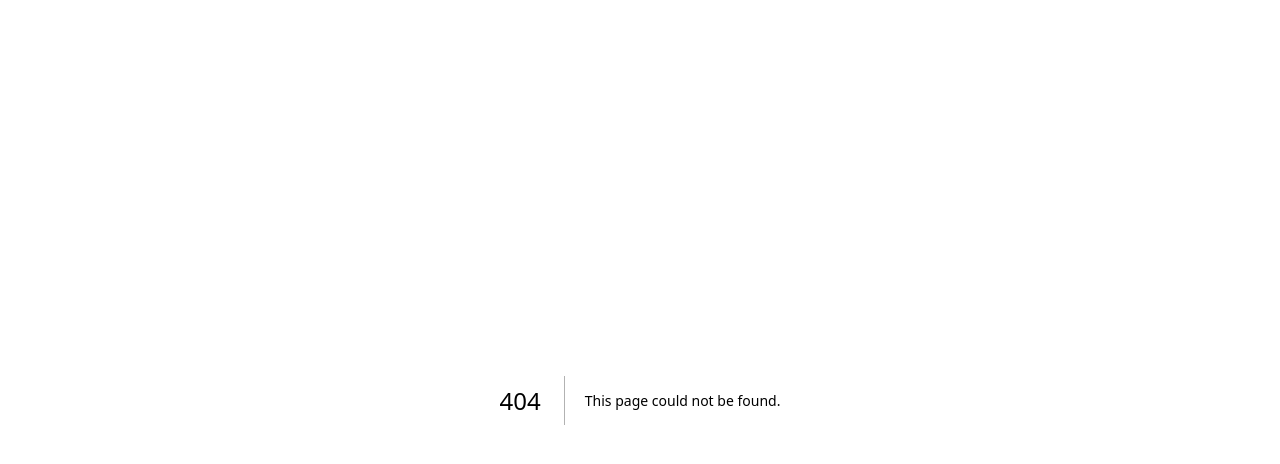
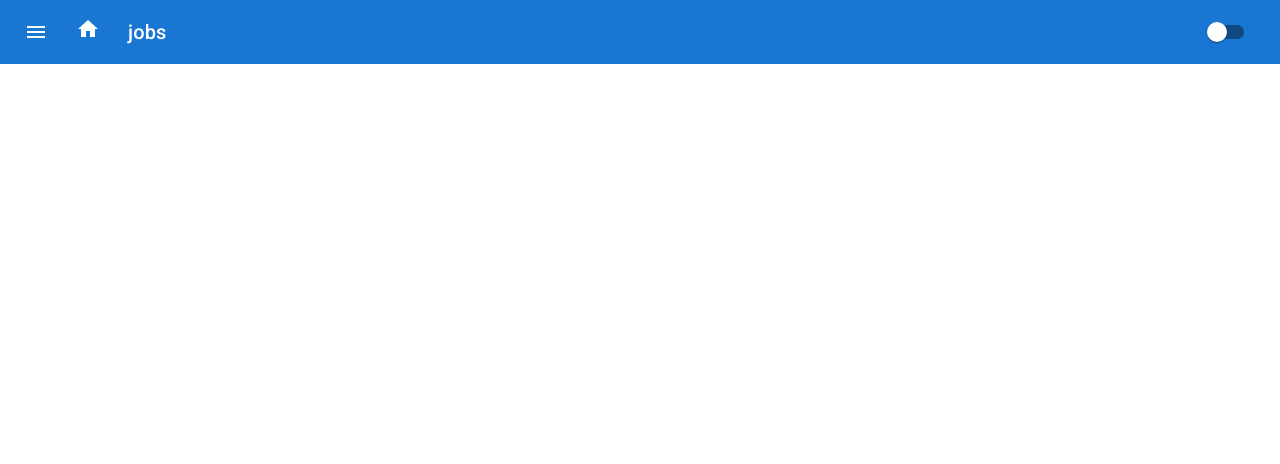
Before and after one commit to FullstackErik/u07-nextjs-jobchaser, a Next.js app: page /jobs in a window 1280 px wide. Before the commit this address had no page. Shown: the top 464 px of the page. Built offline with nearby package versions, Linux system fonts and the light colour scheme.

Commit message:
starting to migrate from react

```diff
--- /dev/null
+++ b/src/app/_components/ButtonAppBar.tsx
@@ -0,0 +1,41 @@
+"use client"
+import * as React from 'react';
+import AppBar from '@mui/material/AppBar';
+import Box from '@mui/material/Box';
+import Toolbar from '@mui/material/Toolbar';
+import Typography from '@mui/material/Typography';
+import SwitchBtn from './ThemeToggler';
+import PositionedMenu from './MenuDropDown';
+import HomeIcon from '@mui/icons-material/Home';
+import { IconButton } from '@mui/material';
+import Link from 'next/link';
+import { usePathname } from 'next/navigation';
+
+export default function ButtonAppBar({children}: {children: string}) {
+  // const pathname = usePathname() || "home";
+  return (
+    <Box sx={{ flexGrow: 1 }}>
+      <AppBar position="static">
+        <Toolbar>
+          <PositionedMenu/>
+          {children !== "home" ?
+          <IconButton
+            size="large"
+            edge="start"
+            color="inherit"
+            aria-label="menu"
+            sx={{ mr: 2 }}
+          >
+          <Link href="/"><HomeIcon/></Link>
+          </IconButton> : null}
+          <Typography variant="h6" component="div" sx={{ flexGrow: 1 }}>
+            {/* kanske ska vara children? ska visa olika beroende på vilken page man är på */}
+            {children}
+          </Typography>
+          {/* fixa så knappen syns när togglad. (kanske löser sig med dark mode) */}
+          <SwitchBtn/>
+        </Toolbar>
+      </AppBar>
+    </Box>
+  );
+}
--- /dev/null
+++ b/src/app/_components/MenuDropDown.tsx
@@ -0,0 +1,56 @@
+"use client";
+import Menu from '@mui/material/Menu';
+import MenuItem from '@mui/material/MenuItem';
+import { useState } from 'react';
+import IconButton from '@mui/material/IconButton';
+import MenuIcon from '@mui/icons-material/Menu';
+import Link from 'next/link';
+
+export default function PositionedMenu() {
+    const [anchorEl, setAnchorEl] = useState<null | HTMLElement>(null);
+    const open = Boolean(anchorEl);
+    const handleClick = (event: React.MouseEvent<HTMLElement>) => {
+        setAnchorEl(event.currentTarget);
+    };
+    const handleClose = () => {
+        setAnchorEl(null);
+    };
+
+    return (
+        <>
+            <IconButton
+                size="large"
+                edge="start"
+                color="inherit"
+                aria-label="menu"
+                sx={{ mr: 2 }}
+                id="demo-positioned-button"
+                aria-controls={open ? 'demo-positioned-menu' : undefined}
+                aria-haspopup="true"
+                aria-expanded={open ? 'true' : undefined}
+                onClick={handleClick}
+            >
+                <MenuIcon />
+            </IconButton>
+            <Menu
+                id="demo-positioned-menu"
+                aria-labelledby="demo-positioned-button"
+                anchorEl={anchorEl}
+                open={open}
+                onClose={handleClose}
+                anchorOrigin={{
+                    vertical: 'top',
+                    horizontal: 'left',
+                }}
+                transformOrigin={{
+                    vertical: 'top',
+                    horizontal: 'left',
+                }}
+            >
+                <Link href="/jobs"><MenuItem onClick={handleClose}>Jobs</MenuItem></Link>
+                <Link href="/jobs"><MenuItem onClick={handleClose}>Sign up!</MenuItem></Link>
+                <Link href="/jobs"><MenuItem onClick={handleClose}>Log in</MenuItem></Link>
+            </Menu>
+        </>
+    );
+}
--- /dev/null
+++ b/src/app/_components/ThemeToggler.tsx
@@ -0,0 +1,11 @@
+import Switch from '@mui/material/Switch';
+import { Tooltip } from '@mui/material';
+
+export default function SwitchBtn () {
+    return (
+        // kanske styla tooltipet?
+        <Tooltip title="Toggle theme" placement='left'>
+            <Switch/>
+        </Tooltip>
+    )
+}
--- a/src/app/globals.css
+++ b/src/app/globals.css
@@ -3,12 +3,12 @@
   --foreground: #171717;
 }
 
-@media (prefers-color-scheme: dark) {
+/* @media (prefers-color-scheme: dark) {
   :root {
     --background: #0a0a0a;
     --foreground: #ededed;
   }
-}
+} */
 
 html,
 body {
--- /dev/null
+++ b/src/app/jobs/page.tsx
@@ -0,0 +1,8 @@
+import ButtonAppBar from "../_components/ButtonAppBar";
+
+export default function Jobs() {
+    return (
+
+        <ButtonAppBar children="jobs"/>
+    );
+}
--- a/src/app/layout.tsx
+++ b/src/app/layout.tsx
@@ -1,16 +1,9 @@
 import type { Metadata } from "next";
-import { Geist, Geist_Mono } from "next/font/google";
 import "./globals.css";
-
-const geistSans = Geist({
-  variable: "--font-geist-sans",
-  subsets: ["latin"],
-});
-
-const geistMono = Geist_Mono({
-  variable: "--font-geist-mono",
-  subsets: ["latin"],
-});
+import '@fontsource/roboto/300.css';
+import '@fontsource/roboto/400.css';
+import '@fontsource/roboto/500.css';
+import '@fontsource/roboto/700.css';
 
 export const metadata: Metadata = {
   title: "Create Next App",
@@ -24,7 +17,7 @@ export default function RootLayout({
 }>) {
   return (
     <html lang="en">
-      <body className={`${geistSans.variable} ${geistMono.variable}`}>
+      <body>
         {children}
       </body>
     </html>
```
Also changed, not shown: package.json (+9 -4 lines), src/app/_components/FluidContainer.tsx (added, +14 -0 lines), src/app/page.tsx (+6 -91 lines), 1 other file (tests, documents, lock files or other folders).
